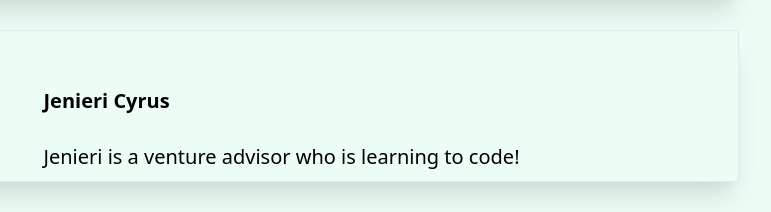
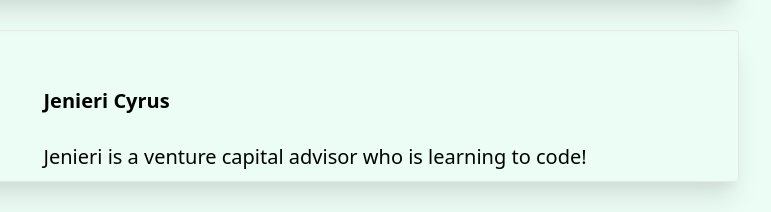
Before and after one commit to sCeNIK33/final_project, a website: page aboutUs.html in a window 1280 px wide. Shown: the part 564-776 px from the top of the page, 509-1280 px from the left. Drawn offline with nearby package versions, Linux system fonts and the light colour scheme; no server answers.

Commit message:
updated about us

```diff
--- a/aboutUs.html
+++ b/aboutUs.html
@@ -61,7 +61,7 @@
           <br>
           <p class="text-left text-xl font-bold">Jenieri Cyrus</p>
         <br>
-          <p class="text-left text-xl">Jenieri is a venture advisor who is learning to code!
+          <p class="text-left text-xl">Jenieri is a venture capital advisor who is learning to code!
         </p>
         </div>
       </div>
```
